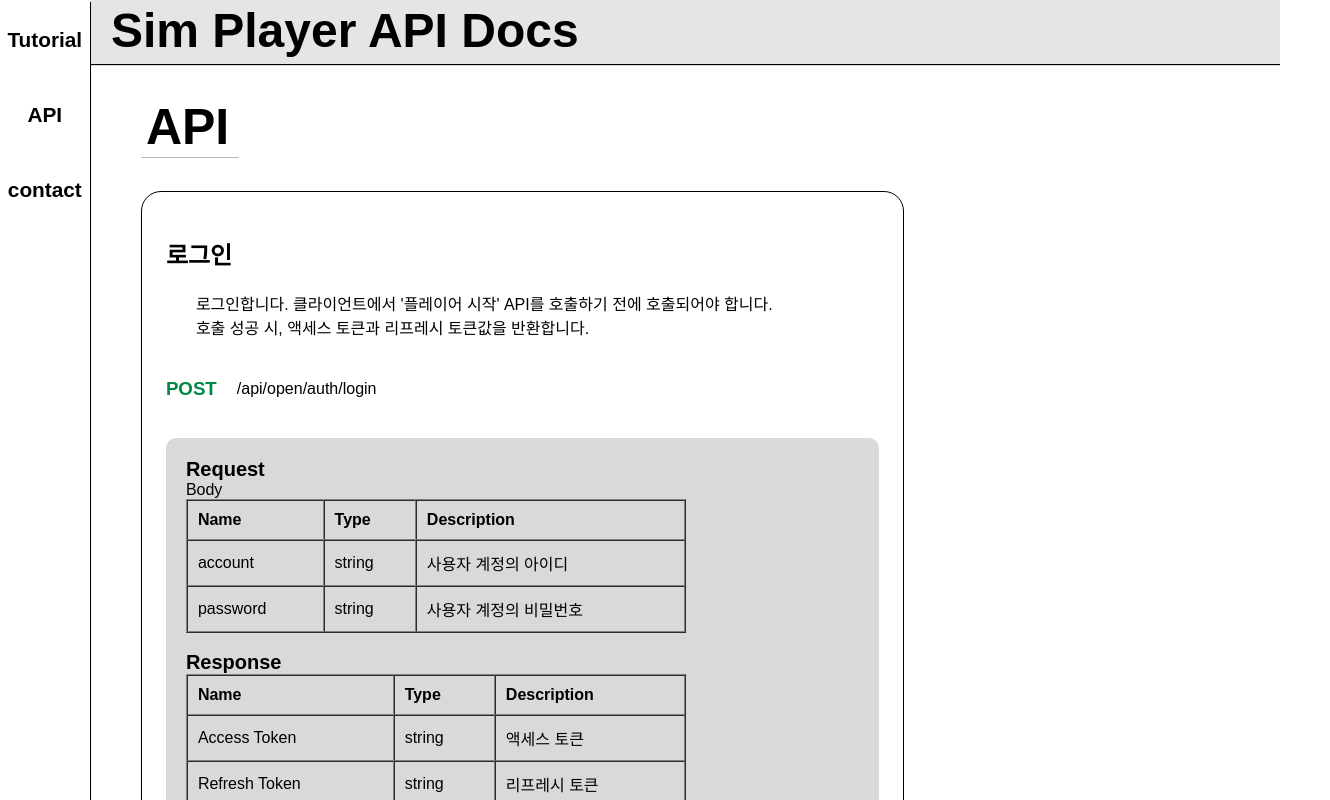
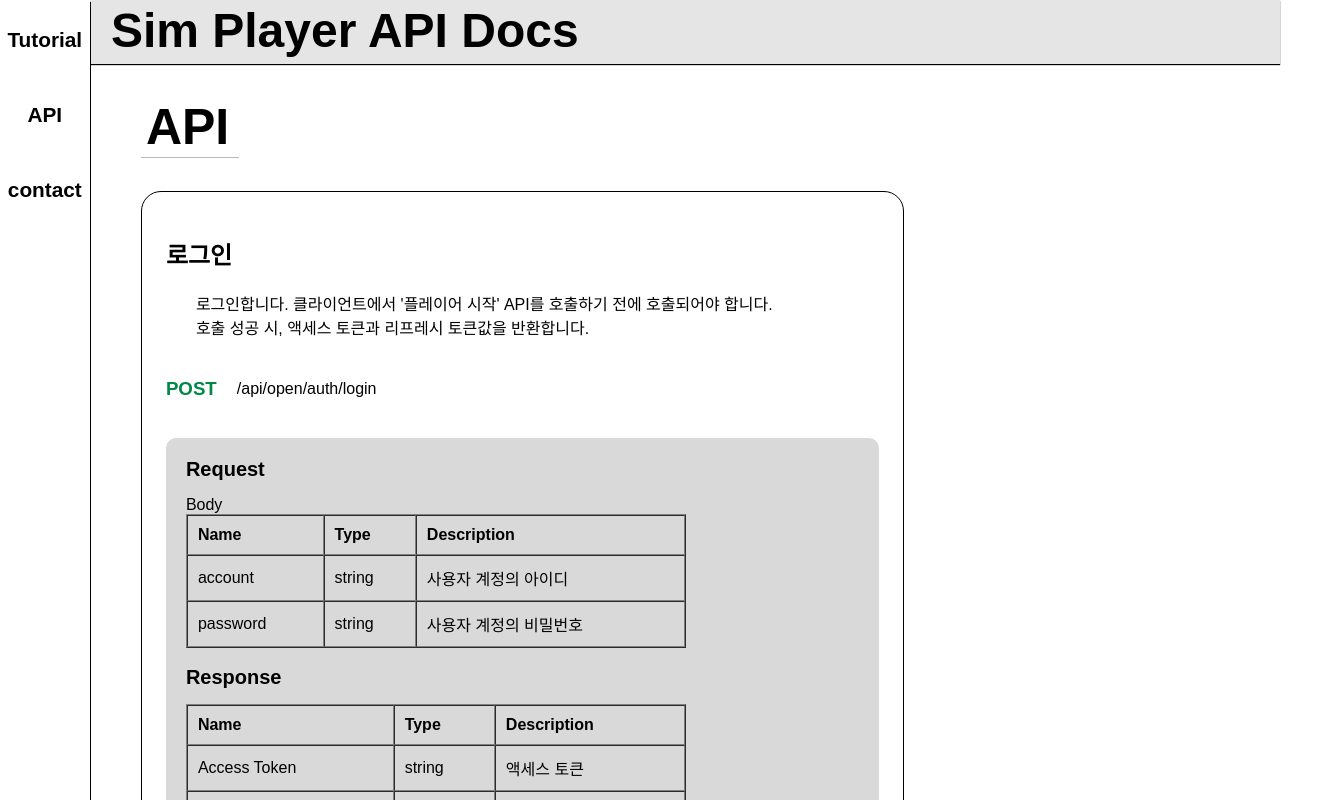
Before and after one commit to Jaeheon-Sim/simplayer_apidocs, a React (Create React App) app: page / in a window 1280 px wide. Both pictures are taken after a click on the element "API". Shown: the top 800 px of the page, 1330 px wide, since content can reach past the window. Built offline with nearby package versions, Linux system fonts and the light colour scheme; a web font is replaced by a local one.

Commit message:
fix: style 수정

```diff
--- a/src/Docs.jsx
+++ b/src/Docs.jsx
@@ -11,17 +11,23 @@ const Wrapper = styled.div`
 const BodyBox = styled.div`
   display: grid;
   width: 100%;
-  height: 100%;
-  overflow-x: hidden;
+  min-height: 100vh;
   padding-left: 7.1vw;
   padding-bottom: 20px;
+`;
+
+const Sticky = styled.div`
+  position: sticky;
+  top: 0;
 `;
 export default function Docs() {
   return (
     <Wrapper>
       <SideBar />
       <BodyBox>
-        <Header />
+        <Sticky>
+          <Header />
+        </Sticky>
         <Body />
       </BodyBox>
     </Wrapper>
--- a/src/components/Header.jsx
+++ b/src/components/Header.jsx
@@ -19,6 +19,7 @@ const HeadTab = styled(Div)`
   font-size: 3rem;
   margin-left: 20px;
   margin-top: -3px;
+  white-space: nowrap;
 `;
 
 export default function Header() {
--- a/src/components/Sample.jsx
+++ b/src/components/Sample.jsx
@@ -15,9 +15,12 @@ const TitleTab = styled.div`
   justify-content: flex-start;
 `;
 const ContentBox = styled.div`
+  overflow-x: auto;
+  overflow-y: auto;
   min-width: 10vw;
   border-radius: 10px;
   background-color: #dad9d9;
+  flex-shrink: 0;
   display: inline-block;
   padding: 20px;
   margin-top: 20px;
@@ -28,11 +31,16 @@ const ContentBox = styled.div`
 `;
 
 const MethodBox = styled.div`
-  margin-bottom: 4vh;
+  overflow-x: auto;
+  overflow-y: auto;
+  margin-bottom: 10vh;
   border: 1px solid black;
   width: 60%;
   padding: 3vh;
   border-radius: 20px;
+  @media (max-width: 1000px) {
+    width: 80%;
+  }
 `;
 
 const APITitle = styled.h2``;
@@ -81,6 +89,7 @@ const Table = styled.table`
 const MyDiv = styled.div`
   font-size: 20px;
   font-weight: bold;
+  margin-bottom: 15px;
 `;
 
 export default function API() {
--- a/src/components/SideBar.jsx
+++ b/src/components/SideBar.jsx
@@ -18,6 +18,10 @@ const NavBar = styled(Div)`
   flex-shrink: 0;
   font-weight: bolder;
   font-size: 1.3rem;
+  flex: 1;
+  @media (max-width: 1000px) {
+    font-size: 0.5rem;
+  }
 `;
 
 const NavTab = styled(Div)`
```
